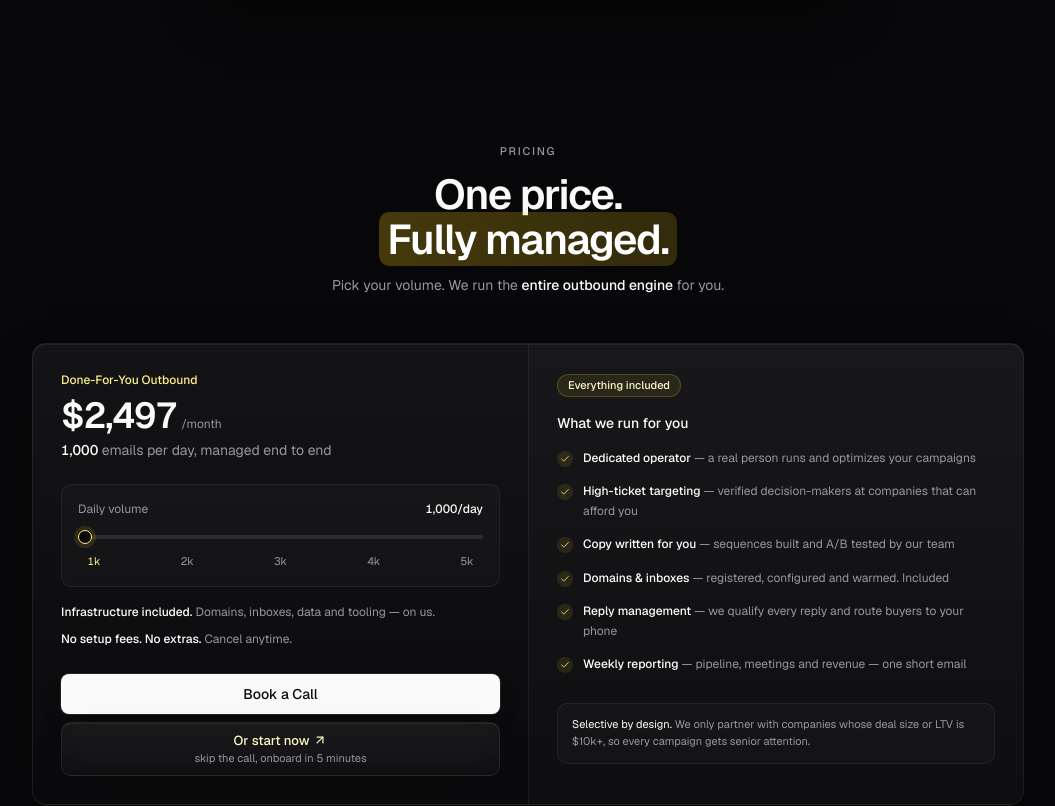
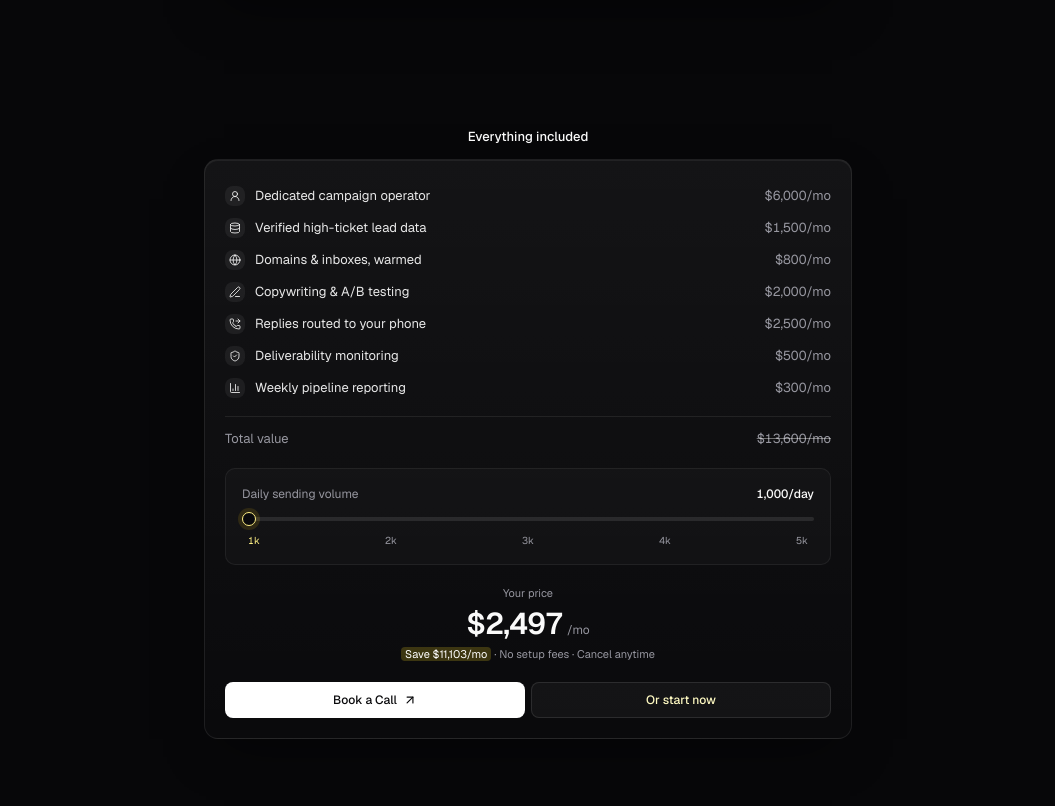
Before and after one commit to jayden8811/praz, a Next.js app: page / in a window 1280 px wide. Shown: the part 812-1618 px from the top of the page, without its empty margins (112-1167 px from the left). Built offline with nearby package versions, Linux system fonts and the light colour scheme.

Commit message:
Center ROI heading; pricing becomes a compact value stack with volume slider, price and CTA
Co-Authored-By: Claude Opus 5.5 <noreply@anthropic.com>
Claude-Session: https://claude.ai/code/session_012dVnbrNQKUeMJHz3bd94t6

```diff
--- a/src/components/sections/overview.tsx
+++ b/src/components/sections/overview.tsx
@@ -183,7 +183,7 @@ function Calculator() {
 
   return (
     <motion.div {...fade(0.34)} id="roi" className="mt-10">
-      <h2 className="text-[13px] font-medium">ROI calculator</h2>
+      <h2 className="text-center text-[13px] font-medium">ROI calculator</h2>
 
       <div className="glass mt-3 grid overflow-hidden rounded-xl sm:grid-cols-2">
         {/* inputs */}
--- a/src/components/sections/pricing.tsx
+++ b/src/components/sections/pricing.tsx
@@ -1,26 +1,38 @@
 "use client";
 
 import { useState } from "react";
-import { AnimatePresence, motion } from "motion/react";
-import { Check } from "lucide-react";
-import { Reveal } from "@/components/reveal";
-import { Highlight } from "@/components/highlight";
+import { motion } from "motion/react";
+import {
+  ArrowUpRight,
+  BarChart3,
+  Database,
+  Globe,
+  PenLine,
+  PhoneForwarded,
+  ShieldCheck,
+  UserRound,
+} from "lucide-react";
 import { AnimatedNumber } from "@/components/animated-number";
-import { StartNow } from "@/components/cta-group";
-import { Badge } from "@/components/ui/badge";
-import { Button } from "@/components/ui/button";
+import { Separator } from "@/components/ui/separator";
 import { Slider } from "@/components/ui/slider";
 import { formatVolume, pricing, site, volumes } from "@/lib/site";
 import { cn } from "@/lib/utils";
 
-const features = [
-  ["Dedicated operator", "a real person runs and optimizes your campaigns"],
-  ["High-ticket targeting", "verified decision-makers at companies that can afford you"],
-  ["Copy written for you", "sequences built and A/B tested by our team"],
-  ["Domains & inboxes", "registered, configured and warmed. Included"],
-  ["Reply management", "we qualify every reply and route buyers to your phone"],
-  ["Weekly reporting", "pipeline, meetings and revenue — one short email"],
+const ease = [0.22, 1, 0.36, 1] as const;
+
+// What each piece would cost to hire or buy separately, per month.
+const stack = [
+  { icon: UserRound, label: "Dedicated campaign operator", value: 6000 },
+  { icon: Database, label: "Verified high-ticket lead data", value: 1500 },
+  { icon: Globe, label: "Domains & inboxes, warmed", value: 800 },
+  { icon: PenLine, label: "Copywriting & A/B testing", value: 2000 },
+  { icon: PhoneForwarded, label: "Replies routed to your phone", value: 2500 },
+  { icon: ShieldCheck, label: "Deliverability monitoring", value: 500 },
+  { icon: BarChart3, label: "Weekly pipeline reporting", value: 300 },
 ];
+const totalValue = stack.reduce((sum, s) => sum + s.value, 0);
+
+const usd = (n: number) => "$" + Math.round(n).toLocaleString("en-US");
 
 export function Pricing() {
   const [volIdx, setVolIdx] = useState(0);
@@ -28,60 +40,71 @@ export function Pricing() {
   const price = pricing[perDay];
 
   return (
-    <section id="pricing" className="relative scroll-mt-20 py-16 md:py-24">
-      <div className="mx-auto max-w-5xl px-4">
-        <Reveal className="mx-auto max-w-xl text-center">
-          <p className="text-[11px] font-medium uppercase tracking-[0.16em] text-muted-foreground">Pricing</p>
-          <h2 className="mt-3 text-3xl font-semibold tracking-[-0.03em] md:text-[2.6rem] md:leading-[1.1]">
-            One price.
-            <br />
-            <Highlight>Fully managed.</Highlight>
-          </h2>
-          <p className="mt-3 text-sm text-muted-foreground">
-            Pick your volume. We run the <b className="font-medium text-white">entire outbound engine</b> for you.
-          </p>
-        </Reveal>
+    <section id="pricing" className="relative scroll-mt-10 py-16 md:py-20">
+      <motion.div
+        initial={{ opacity: 0, y: 10, filter: "blur(6px)" }}
+        whileInView={{ opacity: 1, y: 0, filter: "blur(0px)" }}
+        viewport={{ once: true, margin: "-60px" }}
+        transition={{ duration: 0.7, ease }}
+        className="mx-auto w-full max-w-[680px] px-4"
+      >
+        <h2 className="text-center text-[13px] font-medium">Everything included</h2>
 
-        <Reveal delay={0.1} className="mt-12">
-          <div className="glass grid overflow-hidden rounded-xl md:grid-cols-2">
-            <div className="p-5 md:p-7">
-              <p className="text-xs font-medium text-yellow-200">Done-For-You Outbound</p>
-              <div className="mt-2 flex items-baseline gap-1">
-                <AnimatedNumber
-                  value={price}
-                  format={(n) => "$" + Math.round(n).toLocaleString("en-US")}
-                  className="text-4xl font-semibold tracking-tight tabular-nums"
+        <div className="glass mt-3 rounded-xl p-5">
+          {/* value stack */}
+          <dl>
+            {stack.map(({ icon: Icon, label, value }, i) => (
+              <motion.div
+                key={label}
+                initial={{ opacity: 0, x: -6 }}
+                whileInView={{ opacity: 1, x: 0 }}
+                viewport={{ once: true }}
+                transition={{ delay: 0.1 + i * 0.05, duration: 0.5, ease }}
+                className="flex h-[32px] items-center justify-between gap-3 text-[13px]"
+              >
+                <dt className="flex items-center gap-2.5 text-white/90">
+                  <span className="flex size-5 items-center justify-center rounded-md bg-white/[0.06]">
+                    <Icon className="size-3 text-white/80" />
+                  </span>
+                  {label}
+                </dt>
+                <dd className="tabular-nums text-muted-foreground">{usd(value)}/mo</dd>
+              </motion.div>
+            ))}
+          </dl>
+
+          <Separator className="my-3" />
+
+          <div className="flex items-center justify-between text-[13px]">
+            <span className="text-muted-foreground">Total value</span>
+            <span className="tabular-nums text-muted-foreground line-through decoration-white/40">
+              {usd(totalValue)}/mo
+            </span>
+          </div>
+
+          {/* volume */}
+          <div className="glass-inset mt-5 rounded-lg p-4">
+            <div className="mb-2 flex items-center justify-between text-[12px]">
+              <label htmlFor="volume" className="text-muted-foreground">
+                Daily sending volume
+              </label>
+              <span className="font-medium tabular-nums">{perDay.toLocaleString("en-US")}/day</span>
+            </div>
+            <Slider
+              id="volume"
+              value={[volIdx]}
+              min={0}
+              max={volumes.length - 1}
+              step={1}
+              onValueChange={([v]) => setVolIdx(v)}
             />
-                <span className="text-xs text-muted-foreground">/month</span>
-              </div>
-              <p className="mt-1 text-sm text-muted-foreground">
-                <AnimatePresence mode="popLayout" initial={false}>
-                  <motion.b
-                    key={perDay}
-                    initial={{ opacity: 0, y: 6 }}
-                    animate={{ opacity: 1, y: 0 }}
-                    exit={{ opacity: 0, y: -6 }}
-                    className="inline-block font-medium text-white tabular-nums"
-                  >
-                    {perDay.toLocaleString("en-US")}
-                  </motion.b>
-                </AnimatePresence>{" "}
-                emails per day, managed end to end
-              </p>
-
-              <div className="glass-inset mt-6 rounded-lg p-4">
-                <div className="mb-3 flex items-center justify-between">
-                  <span className="text-xs text-muted-foreground">Daily volume</span>
-                  <span className="text-xs font-medium tabular-nums">{perDay.toLocaleString("en-US")}/day</span>
-                </div>
-                <Slider value={[volIdx]} min={0} max={volumes.length - 1} step={1} onValueChange={([v]) => setVolIdx(v)} />
-                <div className="mt-2 flex justify-between">
+            <div className="mt-1.5 flex justify-between">
               {volumes.map((v, i) => (
                 <button
                   key={v}
                   onClick={() => setVolIdx(i)}
                   className={cn(
-                        "w-8 text-center text-[11px] tabular-nums transition-colors cursor-pointer",
+                    "w-6 text-center text-[10px] tabular-nums transition-colors cursor-pointer",
                     i === volIdx ? "text-yellow-200" : "text-muted-foreground hover:text-white"
                   )}
                 >
@@ -91,53 +114,38 @@ export function Pricing() {
             </div>
           </div>
 
-              <div className="mt-4 space-y-2 text-xs leading-relaxed text-muted-foreground">
-                <p>
-                  <b className="font-medium text-white">Infrastructure included.</b> Domains, inboxes, data and tooling — on us.
-                </p>
-                <p>
-                  <b className="font-medium text-white">No setup fees. No extras.</b> Cancel anytime.
+          {/* price + cta */}
+          <div className="mt-5 flex flex-col items-center text-center">
+            <p className="text-[11px] text-muted-foreground">Your price</p>
+            <div className="mt-1 flex items-baseline gap-1">
+              <AnimatedNumber value={price} format={usd} className="text-3xl font-semibold tracking-tight tabular-nums" />
+              <span className="text-[12px] text-muted-foreground">/mo</span>
+            </div>
+            <p className="mt-1 text-[11px] text-muted-foreground">
+              <span className="rounded bg-yellow-300/20 px-1 text-white">
+                Save <AnimatedNumber value={totalValue - price} format={usd} />/mo
+              </span>{" "}
+              · No setup fees · Cancel anytime
             </p>
           </div>
 
-              <div className="mt-6 flex flex-col gap-2">
-                <Button asChild size="lg" className="w-full">
-                  <a href={site.bookUrl}>Book a Call</a>
-                </Button>
-                <StartNow className="w-full" />
+          <div className="mt-5 grid grid-cols-2 gap-1.5">
+            <a
+              href={site.bookUrl}
+              className="group flex h-9 items-center justify-center gap-1.5 rounded-md bg-white text-[12px] font-medium text-zinc-950 transition-all hover:bg-white/90 active:scale-[0.98]"
+            >
+              Book a Call
+              <ArrowUpRight className="size-3.5 transition-transform duration-300 group-hover:-translate-y-px group-hover:translate-x-px" />
+            </a>
+            <a
+              href={site.checkoutUrl}
+              className="flex h-9 items-center justify-center rounded-md border border-white/10 bg-white/[0.04] text-[12px] font-medium text-yellow-100 transition-colors hover:border-yellow-300/25 hover:bg-white/[0.07]"
+            >
+              Or start now
+            </a>
           </div>
         </div>
-
-            <div className="border-t border-white/[0.06] bg-white/[0.015] p-5 md:border-t-0 md:border-l md:p-7">
-              <Badge>Everything included</Badge>
-              <p className="mt-4 text-sm font-medium">What we run for you</p>
-              <ul className="mt-4 space-y-3.5">
-                {features.map(([title, desc], i) => (
-                  <motion.li
-                    key={title}
-                    initial={{ opacity: 0, x: 8 }}
-                    whileInView={{ opacity: 1, x: 0 }}
-                    viewport={{ once: true }}
-                    transition={{ delay: 0.15 + i * 0.06, duration: 0.5, ease: [0.22, 1, 0.36, 1] }}
-                    className="flex gap-2.5"
-                  >
-                    <span className="mt-0.5 flex size-4 shrink-0 items-center justify-center rounded-full bg-yellow-300/10 text-yellow-200">
-                      <Check className="size-2.5" />
-                    </span>
-                    <span className="text-xs leading-relaxed text-muted-foreground">
-                      <b className="font-medium text-white">{title}</b> — {desc}
-                    </span>
-                  </motion.li>
-                ))}
-              </ul>
-              <div className="glass-inset mt-7 rounded-lg px-3.5 py-3 text-[11px] leading-relaxed text-muted-foreground">
-                <span className="text-white">Selective by design.</span> We only partner with companies whose deal size or
-                LTV is $10k+, so every campaign gets senior attention.
-              </div>
-            </div>
-          </div>
-        </Reveal>
-      </div>
+      </motion.div>
     </section>
   );
 }
```
Lines whose indentation alone changed are shown as unchanged.
